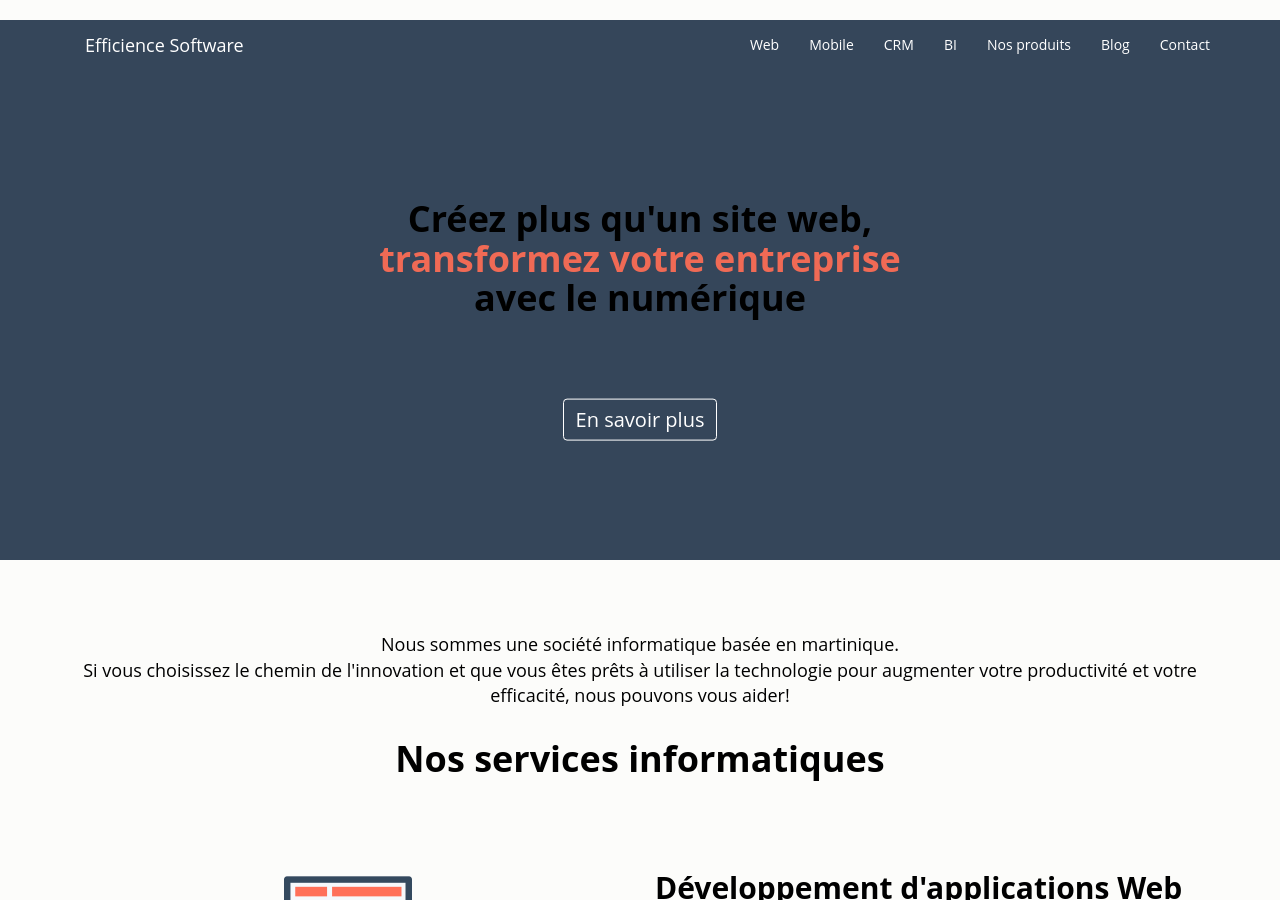
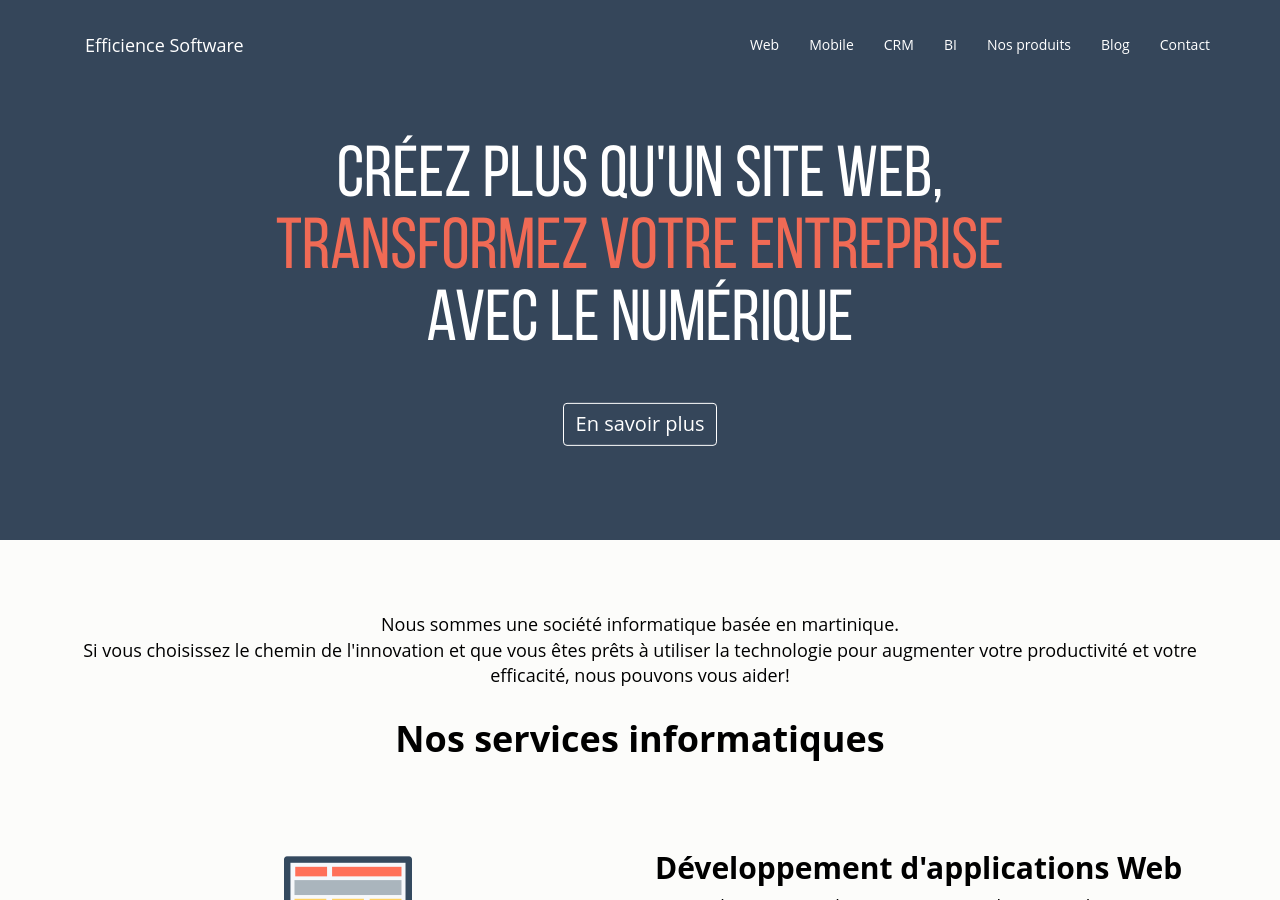
Before and after one commit to efficience-software/efficience-software.github.io, a Jekyll site: the page built from index.html, in a window 1280 px wide and 900 px high. Built offline with Jekyll 4.4.1, drawn with Linux system fonts in a browser that asks for light colours; nearby versions of some CDN libraries; some web fonts are replaced; comment, search, counter and statistics services are not loaded.

Commit message:
ses title

```diff
--- a/_includes/intro.html
+++ b/_includes/intro.html
@@ -1,6 +1,8 @@
 	<div class="my-page-header vertical-align">
 		<div class="text">
-			<h1>{{page.text-intro}}</h1>
+			<div class="intro-heading">
+				{{page.text-intro}}
+			</div>
 			{% if page.page-id == 'home' %}
 			<a class="btn btn-default" href="/contact/" role="button">En savoir plus</a>
 			{% endif %}
```
